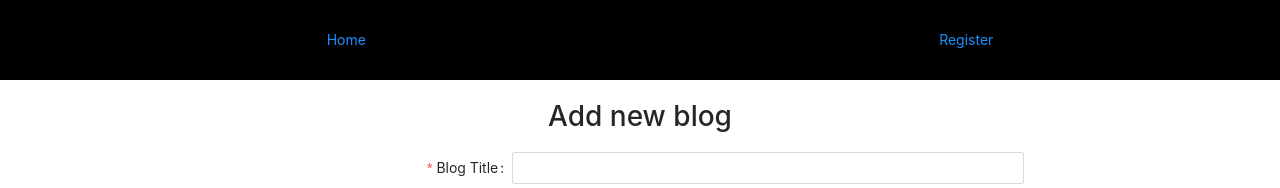
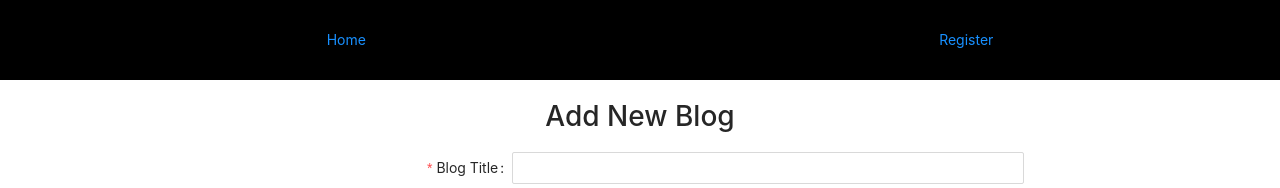
Before and after one commit to ShofiqulMiraz/nextjs-pr, a Next.js app: page /register in a window 1280 px wide. Shown: the top 188 px of the page. Built offline with nearby package versions, Linux system fonts and the light colour scheme.

Commit message:
small bug fix

```diff
--- a/components/register/register.js
+++ b/components/register/register.js
@@ -53,7 +53,7 @@ const AddBlog = () => {
       const data = await response.json();
 
       setsubmitting(false);
-      message.success("Added new blog successfully");
+      message.success("Added new blog successfully in the database");
       router.push("/");
       return data;
     } catch (error) {
--- a/pages/index.js
+++ b/pages/index.js
@@ -5,7 +5,7 @@ export default function Home() {
   return (
     <div>
       <Head>
-        <title>homepage</title>
+        <title>Homepage</title>
         <link rel="icon" href="/favicon.ico" />
       </Head>
       <main>
--- a/pages/register.js
+++ b/pages/register.js
@@ -6,10 +6,10 @@ const Register = () => {
   return (
     <>
       <Head>
-        <title>Add new blog</title>
+        <title>Add New Blog</title>
         <link rel="icon" href="/favicon.ico" />
       </Head>
-      <h1 className={styles.registerHead}>Add new blog</h1>
+      <h1 className={styles.registerHead}>Add New Blog</h1>
       <div className={styles.register}>
         <AddBlog />
       </div>
```
